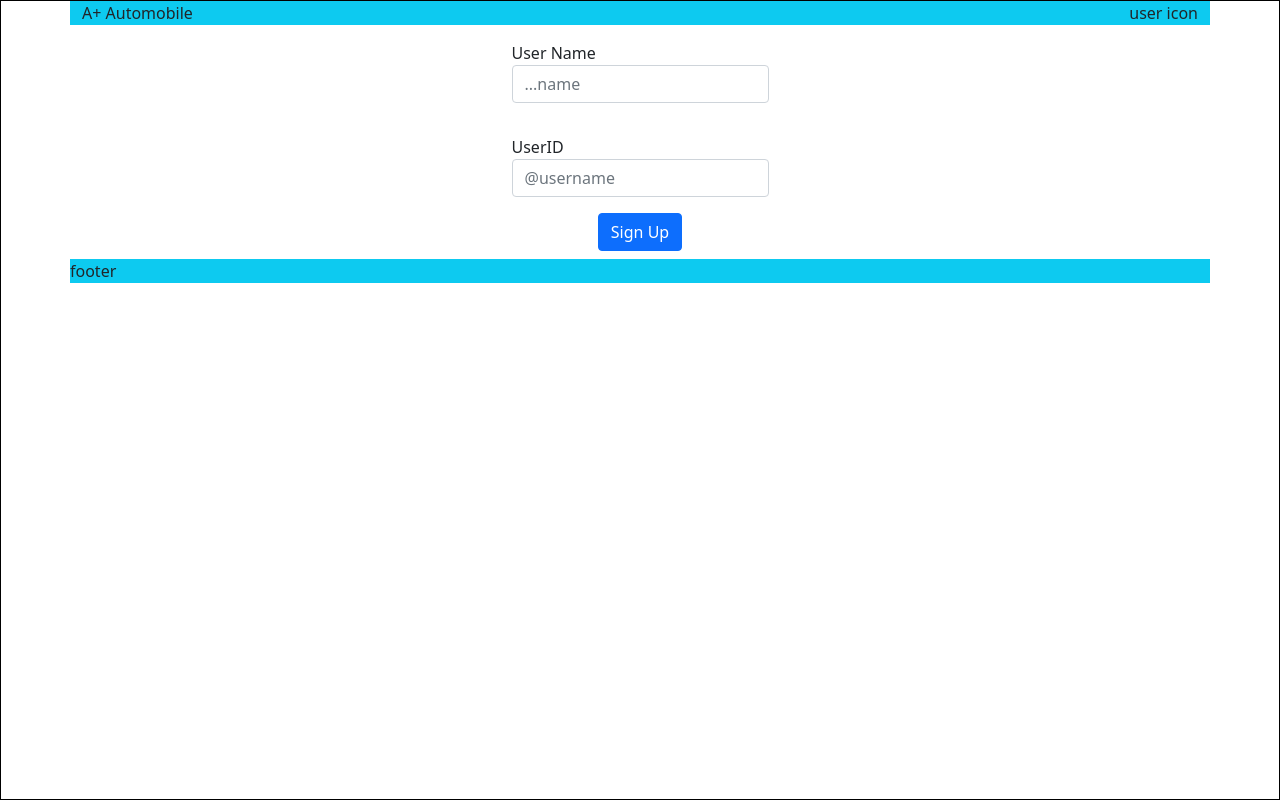
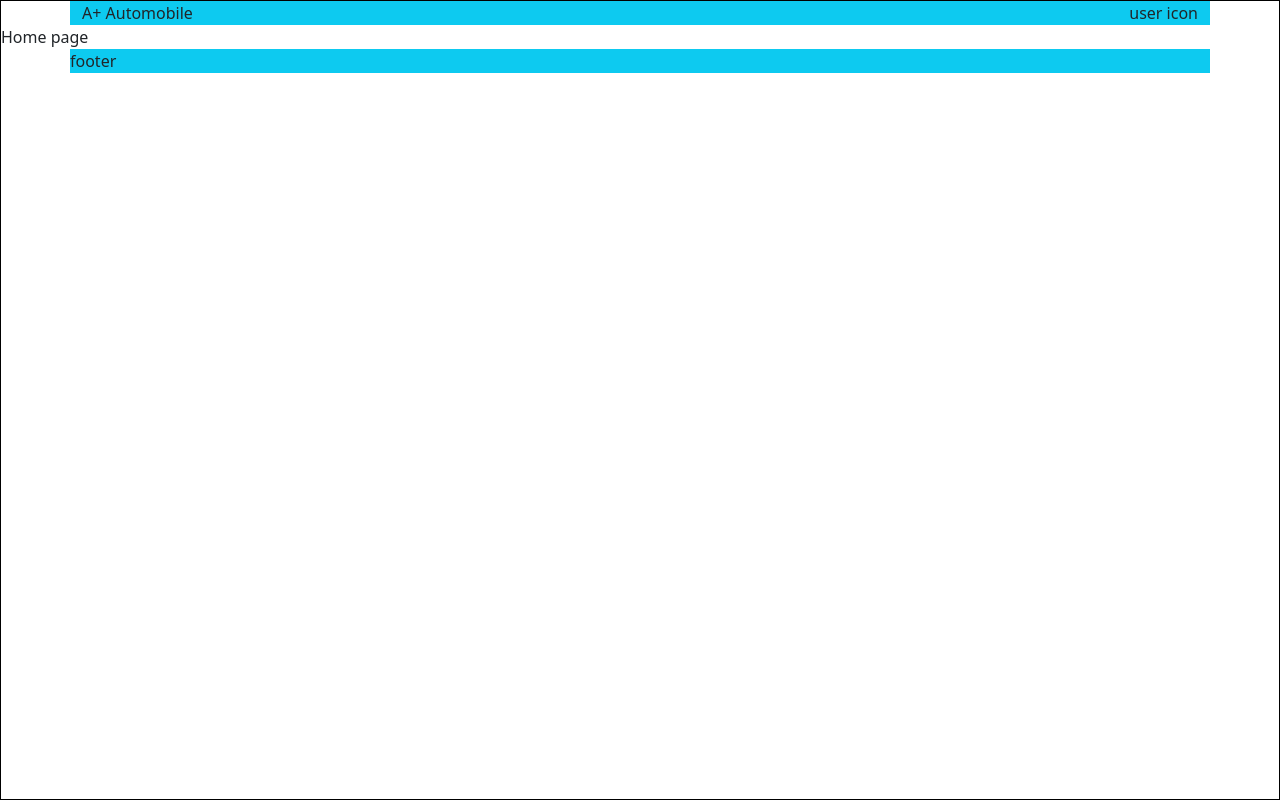
Before and after one commit to wandji20/a-plus-garage, a React (Create React App) app: page / in a window 1280 px wide. Built offline with nearby package versions, Linux system fonts and the light colour scheme.

Commit message:
Add Home component

```diff
--- a/src/components/container/App.js
+++ b/src/components/container/App.js
@@ -1,15 +1,23 @@
-import { Fragment } from 'react';
+import {
+  BrowserRouter as Router,
+  Switch,
+  Route,
+} from 'react-router-dom';
 import Nav from '../presentation/Nav';
+import Home from './Home';
 import SignUpForm from '../presentation/SignUpForm';
 import Footer from './Footer';
 
 function App() {
   return (
-    <>
+    <Router>
       <Nav />
-      <SignUpForm />
+      <Switch>
+        <Route exact path="/" component={Home} />
+        <Route exact path="/sign_up" component={SignUpForm} />
+      </Switch>
       <Footer />
-    </>
+    </Router>
   );
 }
 
--- /dev/null
+++ b/src/components/container/Home.js
@@ -0,0 +1,9 @@
+import React from 'react';
+
+const Home = () => (
+  <div>
+    Home page
+  </div>
+);
+
+export default Home;
```
